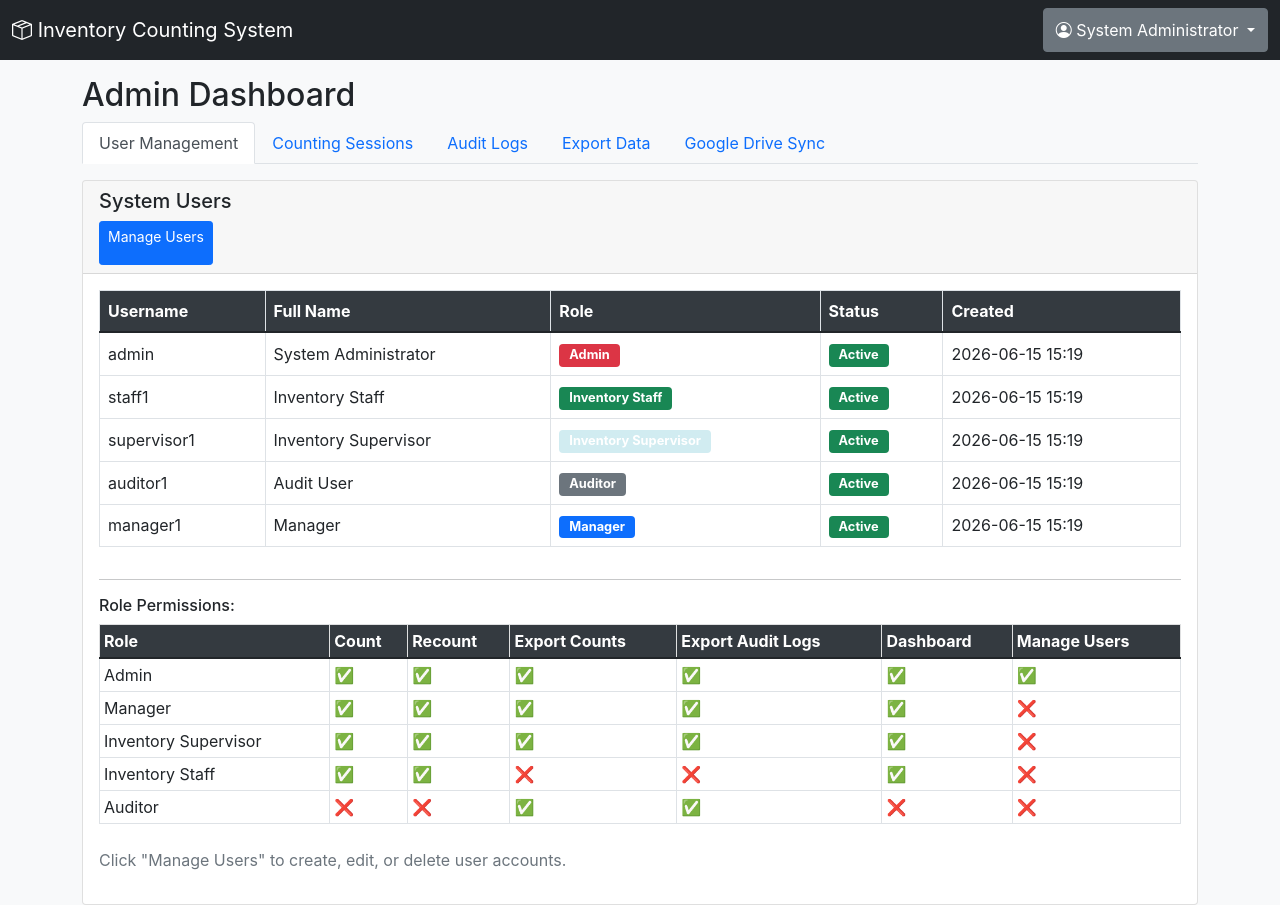
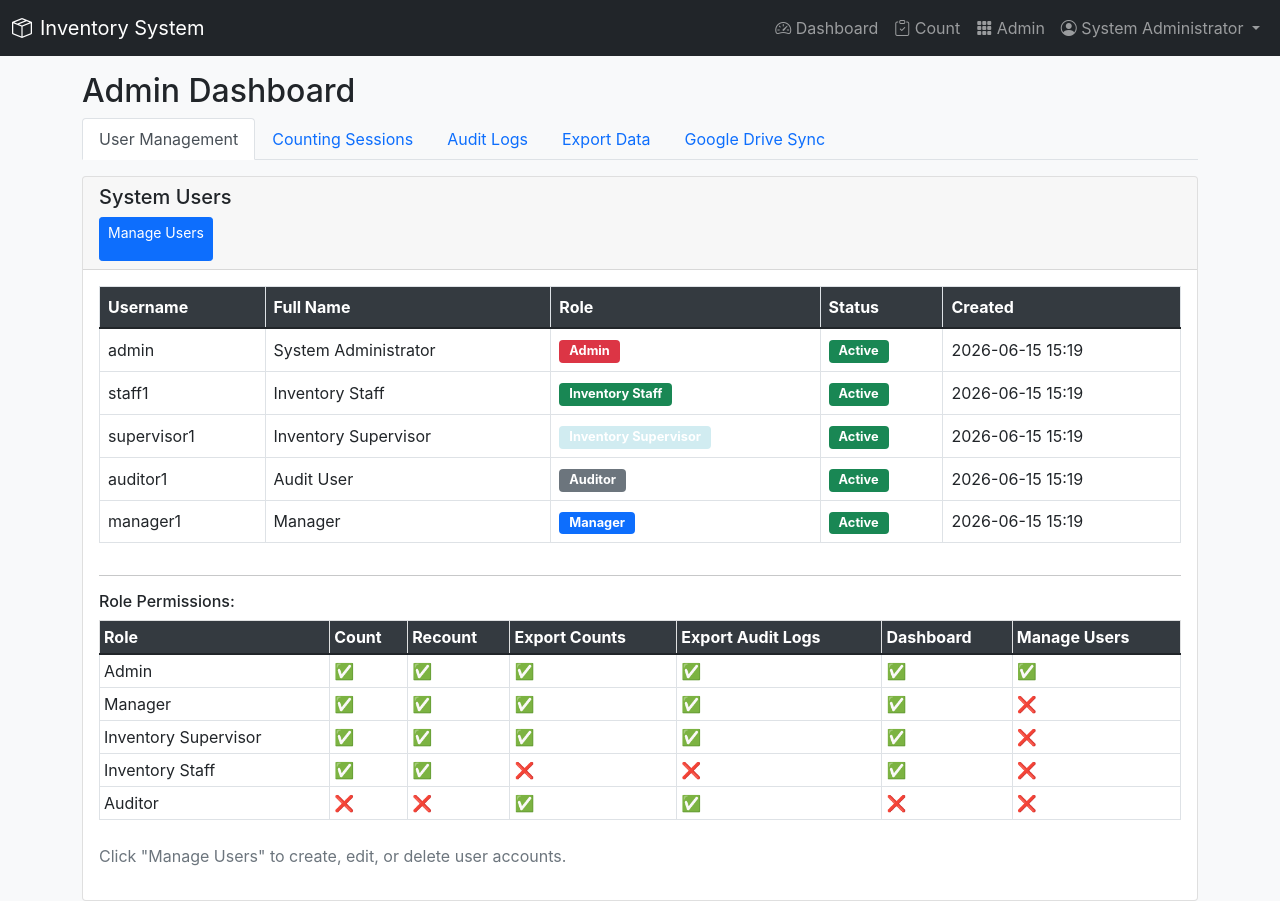
Before and after one commit to inventorywebapp/inventory_webapp, a Flask app: page /admin in a window 1280 px wide. Run offline with Flask 3, Linux system fonts and the light colour scheme; a user stored in the database is signed in; data comes from the database, SQL or seed files in the repository; data that the repository does not hold is empty.

Commit message:
Update base.html

```diff
--- a/templates/base.html
+++ b/templates/base.html
@@ -6,49 +6,78 @@
     <title>Inventory Counting System</title>
     <link href="https://cdn.jsdelivr.net/npm/bootstrap@5.1.3/dist/css/bootstrap.min.css" rel="stylesheet">
     <link rel="stylesheet" href="https://cdn.jsdelivr.net/npm/bootstrap-icons@1.8.1/font/bootstrap-icons.css">
+    <link rel="preconnect" href="https://fonts.googleapis.com">
+    <link rel="preconnect" href="https://fonts.gstatic.com" crossorigin>
+    <link href="https://fonts.googleapis.com/css2?family=Inter:wght@400;500;600;700&display=swap" rel="stylesheet">
     <link rel="stylesheet" href="{{ url_for('static', filename='css/style.css') }}">
 </head>
 <body>
-    <nav class="navbar navbar-dark bg-dark">
+    <!-- Navbar - Only show when logged in -->
+    {% if current_user.is_authenticated %}
+    <nav class="navbar navbar-expand-lg navbar-dark bg-dark">
         <div class="container-fluid">
             <a class="navbar-brand" href="{{ url_for('index') }}">
-                <i class="bi bi-box-seam"></i> Inventory Counting System
+                <i class="bi bi-box-seam me-2"></i>Inventory System
             </a>
-            {% if current_user.is_authenticated %}
-            <div class="dropdown">
-                <button class="btn btn-secondary dropdown-toggle" type="button" data-bs-toggle="dropdown">
-                    <i class="bi bi-person-circle"></i> {{ current_user.full_name }}
-                </button>
-                <ul class="dropdown-menu dropdown-menu-end">
-                    <li><a class="dropdown-item" href="{{ url_for('dashboard') }}">Dashboard</a></li>
+
+            <button class="navbar-toggler" type="button" data-bs-toggle="collapse" data-bs-target="#navbarNav">
+                <span class="navbar-toggler-icon"></span>
+            </button>
+
+            <div class="collapse navbar-collapse" id="navbarNav">
+                <ul class="navbar-nav ms-auto">
+                    <li class="nav-item">
+                        <a class="nav-link" href="{{ url_for('dashboard') }}">
+                            <i class="bi bi-speedometer2"></i> Dashboard
+                        </a>
+                    </li>
 
                     {% if current_user.has_permission('count') %}
-                    <li><a class="dropdown-item" href="{{ url_for('counting') }}">Start Counting</a></li>
+                    <li class="nav-item">
+                        <a class="nav-link" href="{{ url_for('counting') }}">
+                            <i class="bi bi-clipboard-check"></i> Count
+                        </a>
+                    </li>
                     {% endif %}
 
-                    <!-- Unified Panel - shows for admin, manager, supervisor, auditor -->
                     {% if current_user.role in ['admin', 'manager', 'inventory_supervisor', 'auditor'] %}
-                    <li><a class="dropdown-item" href="{{ url_for('unified_panel') }}">
-                        {% if current_user.role == 'admin' %}Admin Panel
-                        {% elif current_user.role == 'manager' %}Manager Panel
-                        {% elif current_user.role == 'inventory_supervisor' %}Supervisor Panel
-                        {% else %}Audit Panel{% endif %}
-                    </a></li>
+                    <li class="nav-item">
+                        <a class="nav-link" href="{{ url_for('unified_panel') }}">
+                            <i class="bi bi-grid-3x3-gap-fill"></i>
+                            {% if current_user.role == 'admin' %}Admin
+                            {% elif current_user.role == 'manager' %}Manager
+                            {% elif current_user.role == 'inventory_supervisor' %}Supervisor
+                            {% else %}Audit{% endif %}
+                        </a>
+                    </li>
                     {% endif %}
 
-                    <li><hr class="dropdown-divider"></li>
-                    <li><a class="dropdown-item" href="{{ url_for('logout') }}">Logout</a></li>
+                    <li class="nav-item dropdown">
+                        <a class="nav-link dropdown-toggle" href="#" id="userDropdown" role="button" data-bs-toggle="dropdown">
+                            <i class="bi bi-person-circle"></i> {{ current_user.full_name }}
+                        </a>
+                        <ul class="dropdown-menu dropdown-menu-end">
+                            <li><span class="dropdown-item-text text-muted small">
+                                <i class="bi bi-shield-check"></i> {{ current_user.role|replace('_', ' ')|title }}
+                            </span></li>
+                            <li><hr class="dropdown-divider"></li>
+                            <li><a class="dropdown-item" href="{{ url_for('logout') }}">
+                                <i class="bi bi-box-arrow-right text-danger"></i> Logout
+                            </a></li>
+                        </ul>
+                    </li>
                 </ul>
             </div>
-            {% endif %}
         </div>
     </nav>
+    {% endif %}
 
     <div class="container mt-3">
         {% with messages = get_flashed_messages(with_categories=true) %}
             {% if messages %}
                 {% for category, message in messages %}
-                    <div class="alert alert-{{ category if category != 'error' else 'danger' }} alert-dismissible fade show">
+                    <div class="alert alert-{{ category if category != 'error' else 'danger' }} alert-dismissible fade show" role="alert">
+                        <i class="bi bi-{{ 'check-circle' if category == 'success' else 'exclamation-triangle' if category == 'error' or category == 'danger' else 'info-circle' }} me-2"></i>
                         {{ message }}
                         <button type="button" class="btn-close" data-bs-dismiss="alert"></button>
                     </div>
```
